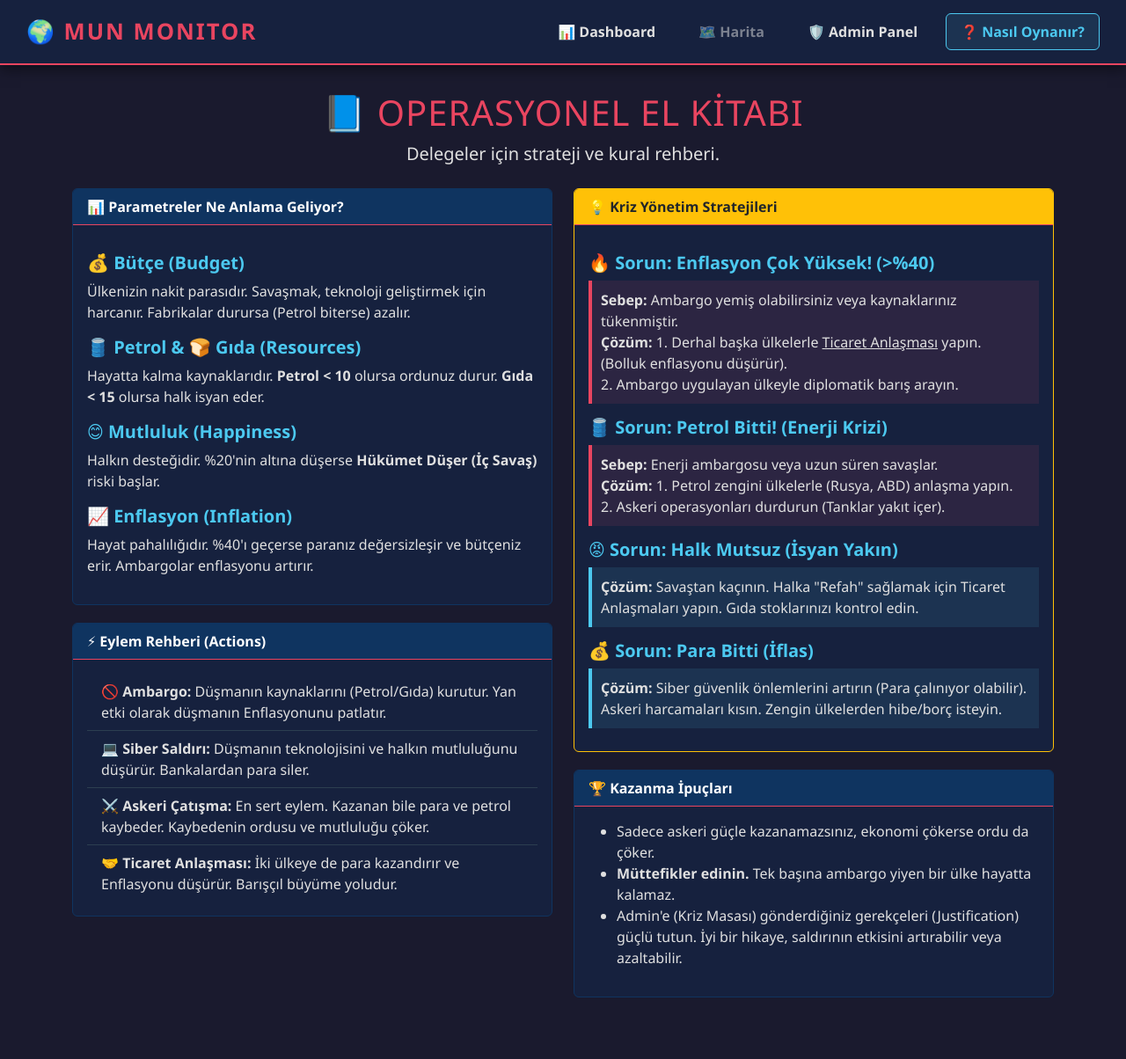
After one commit to Semikgn/Online-MUN, a Flask app: page /help in a window 1280 px wide. The commit adds this page. Shown: the whole page at 88% size. Run offline with Flask 3, Linux system fonts and the light colour scheme.

Commit message:
MUN v0.3

```diff
--- a/app.py
+++ b/app.py
@@ -1,21 +1,31 @@
-from flask import Flask, jsonify, render_template, request
-from models import db, Country, EventLog
+from flask import Flask, jsonify, render_template, request, redirect, url_for, flash
+from flask_login import LoginManager, login_user, login_required, logout_user, current_user
+from models import db, Country, EventLog, User
 from game_engine import GameEngine
 import os
 
 
 app = Flask(__name__)
+app.secret_key = '0anahtar_kelime_mun_2026' # Session güvenliği için şart!
 # Veritabanı yapılandırması
 base_dir = os.path.abspath(os.path.dirname(__file__))
 db_path = os.path.join(base_dir, 'instance', 'mun_game.db')
 app.config['SQLALCHEMY_DATABASE_URI'] = 'sqlite:///' + db_path
 app.config['SQLALCHEMY_TRACK_MODIFICATIONS'] = False
-
 # Veritabanını app ile bağla
 db.init_app(app)
 
+login_manager = LoginManager()
+login_manager.init_app(app)
+login_manager.login_view = 'login'
+
+@login_manager.user_loader
+def load_user(user_id):
+    return User.query.get(int(user_id))
+
 # Routes
-@app.route('/dashboard')
+@app.route('/')
+@app.route('/dashboard') #Herkese açık ana sayfa
 def home():
     return render_template('dashboard.html')
 
@@ -26,20 +36,55 @@ def get_countries():
     # Tüm ülkeleri JSON formatında döndür
     return jsonify([country.to_dict() for country in countries])
 
+@app.route('/api/news', methods=['GET'])
+def get_news():
+    # En son eklenen 5 haberi çek (Ters tarih sırasına göre)
+    logs = EventLog.query.order_by(EventLog.timestamp.desc()).limit(5).all()
+    return jsonify([log.to_dict() for log in logs])
+
+# Güvenlik için admin paneli korumalı kısım
+@app.route('/login', methods=['GET', 'POST'])
+def login():
+    if current_user.is_authenticated:
+        return redirect(url_for('admin_panel'))
+
+    if request.method == 'POST':
+        username = request.form['username']
+        password = request.form['password']
+        user = User.query.filter_by(username=username).first()
+
+        if user and user.check_password(password):
+            login_user(user)
+            return redirect(url_for('admin_panel'))
+        else:
+            flash('Hatalı kullanıcı adı veya şifre!')
+
+    return render_template('login.html')
+
+@app.route('/logout')
+@login_required
+def logout():
+    logout_user()
+    return redirect(url_for('login'))
+
+@app.route('/help')
+def help_page():
+    return render_template('help.html')
+
+# --------------------------------------------------------------
+#Admin Paneli ve Eylem Gerçekleştirme
 @app.route('/admin', methods=['GET'])
+@login_required
 def admin_panel():
-    # Ülkeleri çekip HTML'e gönderiyoruz ki listeden seçebilelim
     all_countries = Country.query.all()
     return render_template('admin.html', countries=all_countries)
 
 @app.route('/api/execute_action', methods=['POST'])
+@login_required
 def execute_action():
-    # Formdan gelen verileri al
     source_id = request.form.get('source_id')
     target_id = request.form.get('target_id')
     action_type = request.form.get('action_type')
-
-    # YENİ VERİLER:
     intensity = request.form.get('intensity')
     justification = request.form.get('justification')
 
@@ -47,15 +92,8 @@ def execute_action():
     engine = GameEngine()
     result_message = engine.execute_action(source_id, target_id, action_type, intensity, justification)
 
-    # Admin sayfasına geri dön
-    all_countries = Country.query.all()
-    return render_template('admin.html', countries=all_countries, message=result_message)
-
-@app.route('/api/news', methods=['GET'])
-def get_news():
-    # En son eklenen 5 haberi çek (Ters tarih sırasına göre)
-    logs = EventLog.query.order_by(EventLog.timestamp.desc()).limit(5).all()
-    return jsonify([log.to_dict() for log in logs])
+    flash(result_message, 'success')
+    return redirect(url_for('admin_panel'))
 
 if __name__ == '__main__':
     app.run(debug=True, port=5000)
--- /dev/null
+++ b/templates/help.html
@@ -0,0 +1,220 @@
+<!DOCTYPE html>
+<html lang="tr">
+<head>
+    <meta charset="UTF-8">
+    <meta name="viewport" content="width=device-width, initial-scale=1.0">
+    <title>MUN Strateji Rehberi</title>
+    <link href="https://cdn.jsdelivr.net/npm/bootstrap@5.3.0/dist/css/bootstrap.min.css" rel="stylesheet">
+    <style>
+        body {
+            background-color: #1a1a2e;
+            color: #e0e0e0; /* Varsayılan yazı rengi */
+            font-family: 'Segoe UI', Tahoma, Geneva, Verdana, sans-serif;
+            padding-bottom: 50px;
+        }
+
+        /* --- NAVBAR STİLİ (Dashboard ile aynı) --- */
+        .navbar-custom {
+            background-color: #16213e;
+            border-bottom: 2px solid #e94560;
+            padding: 15px 30px;
+            display: flex;
+            align-items: center;
+            justify-content: space-between;
+            box-shadow: 0 4px 15px rgba(0,0,0,0.5);
+            margin-bottom: 30px;
+        }
+
+        .navbar-brand {
+            font-weight: 800;
+            color: #e94560 !important;
+            text-transform: uppercase;
+            letter-spacing: 2px;
+            font-size: 1.6rem;
+            text-decoration: none;
+        }
+
+        .nav-items-container {
+            display: flex;
+            gap: 15px;
+            align-items: center;
+        }
+
+        .nav-btn {
+            background-color: transparent;
+            color: #e0e0e0;
+            padding: 8px 16px;
+            border-radius: 6px;
+            text-decoration: none;
+            font-weight: 600;
+            transition: all 0.3s ease;
+            border: 1px solid transparent;
+        }
+
+        .nav-btn:hover {
+            background-color: #e94560;
+            color: white;
+            box-shadow: 0 0 10px rgba(233, 69, 96, 0.6);
+            transform: translateY(-2px);
+        }
+
+        .nav-btn.active {
+            border: 1px solid #4cc9f0;
+            color: #4cc9f0;
+            background-color: rgba(76, 201, 240, 0.1);
+        }
+
+        /* --- REHBER SAYFASI STİLLERİ --- */
+        h1, h3 { color: #e94560; text-transform: uppercase; letter-spacing: 1px; }
+        h5 { color: #4cc9f0; font-weight: bold; margin-top: 15px;}
+
+        .card {
+            background-color: #16213e;
+            border: 1px solid #0f3460;
+            margin-bottom: 20px;
+        }
+        .card-header {
+            background-color: #0f3460;
+            color: #fff;
+            font-weight: bold;
+            border-bottom: 1px solid #e94560;
+        }
+        /* DÜZELTME: Kart gövdesi yazı rengi */
+        .card-body {
+            color: #e0e0e0;
+        }
+
+        /* DÜZELTME: Liste elemanları yazı rengi */
+        .list-group-item {
+            background-color: transparent;
+            color: #e0e0e0;
+            border-color: #2c3e50;
+        }
+
+        /* DÜZELTME: İpucu kutuları yazı rengi */
+        .tip-box {
+            border-left: 4px solid #4cc9f0;
+            background: rgba(76, 201, 240, 0.1);
+            padding: 10px;
+            margin-bottom: 10px;
+            color: #e0e0e0;
+        }
+        .danger-box {
+            border-left: 4px solid #e94560;
+            background: rgba(233, 69, 96, 0.1);
+            padding: 10px;
+            margin-bottom: 10px;
+            color: #e0e0e0;
+        }
+    </style>
+</head>
+<body>
+
+    <nav class="navbar-custom">
+        <a class="navbar-brand" href="/dashboard">🌍 MUN MONITOR</a>
+        <div class="nav-items-container">
+            <a href="/dashboard" class="nav-btn">📊 Dashboard</a>
+            <a href="#" class="nav-btn" style="opacity: 0.5; cursor: not-allowed;">🗺️ Harita</a>
+            <a href="/admin" target="_blank" class="nav-btn">🛡️ Admin Panel</a>
+            <a href="/help" class="nav-btn active" style="border: 1px solid #4cc9f0; color: #4cc9f0;">❓ Nasıl Oynanır?</a>
+        </div>
+    </nav>
+
+    <div class="container">
+        <div class="mb-4 text-center">
+            <h1>📘 Operasyonel El Kitabı</h1>
+            <p class="lead">Delegeler için strateji ve kural rehberi.</p>
+        </div>
+
+        <div class="row">
+            <div class="col-md-6">
+                <div class="card">
+                    <div class="card-header">📊 Parametreler Ne Anlama Geliyor?</div>
+                    <div class="card-body">
+                        <h5>💰 Bütçe (Budget)</h5>
+                        <p>Ülkenizin nakit parasıdır. Savaşmak, teknoloji geliştirmek için harcanır. Fabrikalar durursa (Petrol biterse) azalır.</p>
+
+                        <h5>🛢️ Petrol & 🍞 Gıda (Resources)</h5>
+                        <p>Hayatta kalma kaynaklarıdır. <strong>Petrol < 10</strong> olursa ordunuz durur. <strong>Gıda < 15</strong> olursa halk isyan eder.</p>
+
+                        <h5>😊 Mutluluk (Happiness)</h5>
+                        <p>Halkın desteğidir. %20'nin altına düşerse <strong>Hükümet Düşer (İç Savaş)</strong> riski başlar.</p>
+
+                        <h5>📈 Enflasyon (Inflation)</h5>
+                        <p>Hayat pahalılığıdır. %40'ı geçerse paranız değersizleşir ve bütçeniz erir. Ambargolar enflasyonu artırır.</p>
+                    </div>
+                </div>
+
+                <div class="card">
+                    <div class="card-header">⚡ Eylem Rehberi (Actions)</div>
+                    <div class="card-body">
+                        <ul class="list-group list-group-flush">
+                            <li class="list-group-item">
+                                <strong>🚫 Ambargo:</strong> Düşmanın kaynaklarını (Petrol/Gıda) kurutur. Yan etki olarak düşmanın Enflasyonunu patlatır.
+                            </li>
+                            <li class="list-group-item">
+                                <strong>💻 Siber Saldırı:</strong> Düşmanın teknolojisini ve halkın mutluluğunu düşürür. Bankalardan para siler.
+                            </li>
+                            <li class="list-group-item">
+                                <strong>⚔️ Askeri Çatışma:</strong> En sert eylem. Kazanan bile para ve petrol kaybeder. Kaybedenin ordusu ve mutluluğu çöker.
+                            </li>
+                            <li class="list-group-item">
+                                <strong>🤝 Ticaret Anlaşması:</strong> İki ülkeye de para kazandırır ve Enflasyonu düşürür. Barışçıl büyüme yoludur.
+                            </li>
+                        </ul>
+                    </div>
+                </div>
+            </div>
+
+            <div class="col-md-6">
+                <div class="card border-warning">
+                    <div class="card-header bg-warning text-dark">💡 Kriz Yönetim Stratejileri</div>
+                    <div class="card-body">
+
+                        <h5>🔥 Sorun: Enflasyon Çok Yüksek! (>%40)</h5>
+                        <div class="danger-box">
+                            <strong>Sebep:</strong> Ambargo yemiş olabilirsiniz veya kaynaklarınız tükenmiştir.<br>
+                            <strong>Çözüm:</strong>
+                            1. Derhal başka ülkelerle <u>Ticaret Anlaşması</u> yapın. (Bolluk enflasyonu düşürür).<br>
+                            2. Ambargo uygulayan ülkeyle diplomatik barış arayın.
+                        </div>
+
+                        <h5>🛢️ Sorun: Petrol Bitti! (Enerji Krizi)</h5>
+                        <div class="danger-box">
+                            <strong>Sebep:</strong> Enerji ambargosu veya uzun süren savaşlar.<br>
+                            <strong>Çözüm:</strong>
+                            1. Petrol zengini ülkelerle (Rusya, ABD) anlaşma yapın.<br>
+                            2. Askeri operasyonları durdurun (Tanklar yakıt içer).
+                        </div>
+
+                        <h5>😡 Sorun: Halk Mutsuz (İsyan Yakın)</h5>
+                        <div class="tip-box">
+                            <strong>Çözüm:</strong>
+                            Savaştan kaçının. Halka "Refah" sağlamak için Ticaret Anlaşmaları yapın. Gıda stoklarınızı kontrol edin.
+                        </div>
+
+                        <h5>💰 Sorun: Para Bitti (İflas)</h5>
+                        <div class="tip-box">
+                            <strong>Çözüm:</strong>
+                            Siber güvenlik önlemlerini artırın (Para çalınıyor olabilir). Askeri harcamaları kısın. Zengin ülkelerden hibe/borç isteyin.
+                        </div>
+
+                    </div>
+                </div>
+
+                <div class="card">
+                    <div class="card-header">🏆 Kazanma İpuçları</div>
+                    <div class="card-body">
+                        <ul>
+                            <li>Sadece askeri güçle kazanamazsınız, ekonomi çökerse ordu da çöker.</li>
+                            <li><strong>Müttefikler edinin.</strong> Tek başına ambargo yiyen bir ülke hayatta kalamaz.</li>
+                            <li>Admin'e (Kriz Masası) gönderdiğiniz gerekçeleri (Justification) güçlü tutun. İyi bir hikaye, saldırının etkisini artırabilir veya azaltabilir.</li>
+                        </ul>
+                    </div>
+                </div>
+            </div>
+        </div>
+    </div>
+
+</body>
+</html>
```
Also changed, not shown: create_admin.py (added, +29 -0 lines), models.py (+13 -0 lines), templates/admin.html (+51 -10 lines), templates/dashboard.html (+99 -50 lines), templates/login.html (added, +40 -0 lines).
